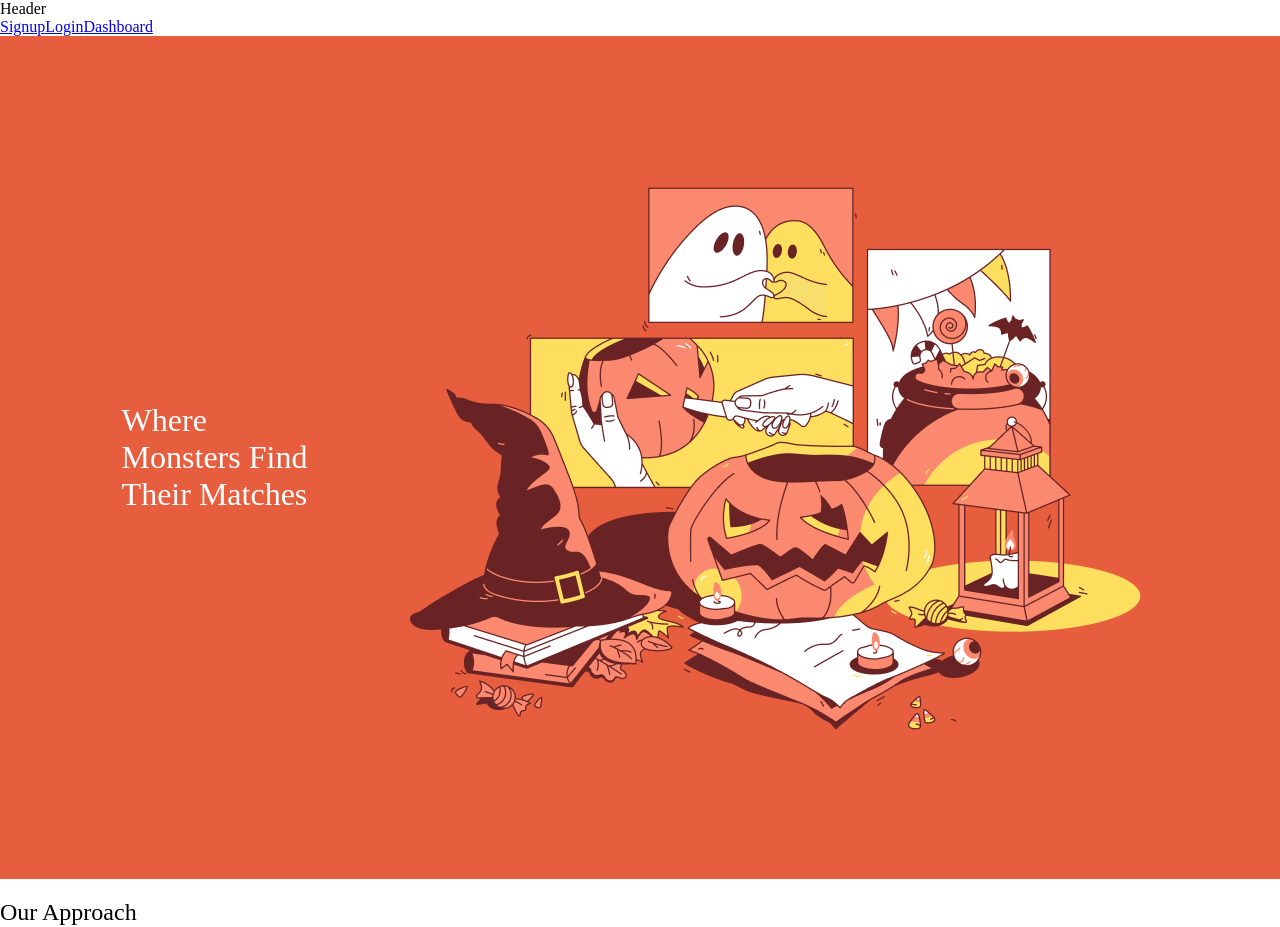
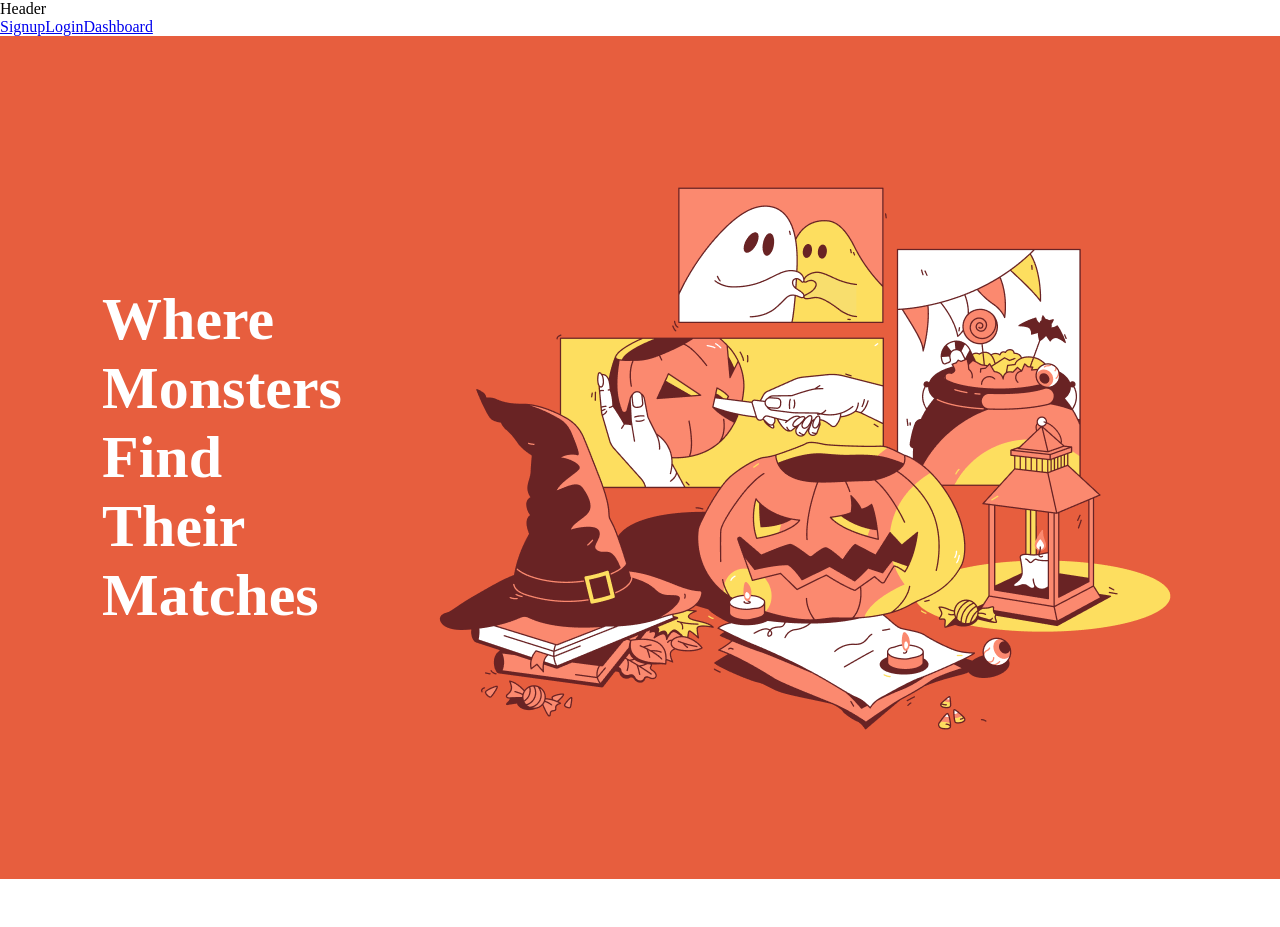
Before and after one commit to thanetate/HackUNT, a Next.js app: page / in a window 1280 px wide. Shown: the top 927 px of the page. Built offline with nearby package versions, Linux system fonts and the light colour scheme; a web font is replaced by a local one.

Commit message:
home page

```diff
--- a/app/globals.css
+++ b/app/globals.css
@@ -21,12 +21,14 @@ body {
   padding: 7.6rem;
 }
 
+/* this needs to be moved up the page by about 15px */
 .landing-title {
   color: white;
   font-family: "Lacquer", serif;
-  font-weight: 400;
-  font-style: normal;
-
+  font-weight: 800;
+  font-style: bold;
+  font-size: 60px;
+  padding: 0.625rem;
 }
 
 .landing-img {
@@ -40,8 +42,10 @@ body {
 .approach-title {
   color: BLACK;
   font-family: "Lacquer", serif;
-  font-weight: 400;
+  font-weight: 800;
   font-style: normal;
+  margin-left: 10px;
+  font-size: 48px;
 
 }
 
--- a/app/page.tsx
+++ b/app/page.tsx
@@ -17,8 +17,12 @@ export default function Home() {
         </div>
         {/* Our Approach */}
         <div className="approach-container">
-            <h2 className="approach-title">Our Approach</h2>
-            <p className="approach-text">We believe that every monster deserves to find their perfect match. That's why we've created a platform where monsters can connect with other monsters who share their interests, values, and goals.</p>
+            <h2 className="approach-title">Our Spooktacular Approach</h2>
+            <img className="approach-img" src="" alt="Arrow"/>
+            <p className="approach-text">
+               We believe that every monster deserves to find their perfect match.
+               That's why we've created a platform where monsters can connect with
+               other monsters who share their interests, values, and goals.</p>
           </div>
         {/* What Other Monsters are Saying / User Feedback */}
         <div className="feedback-container">
```
